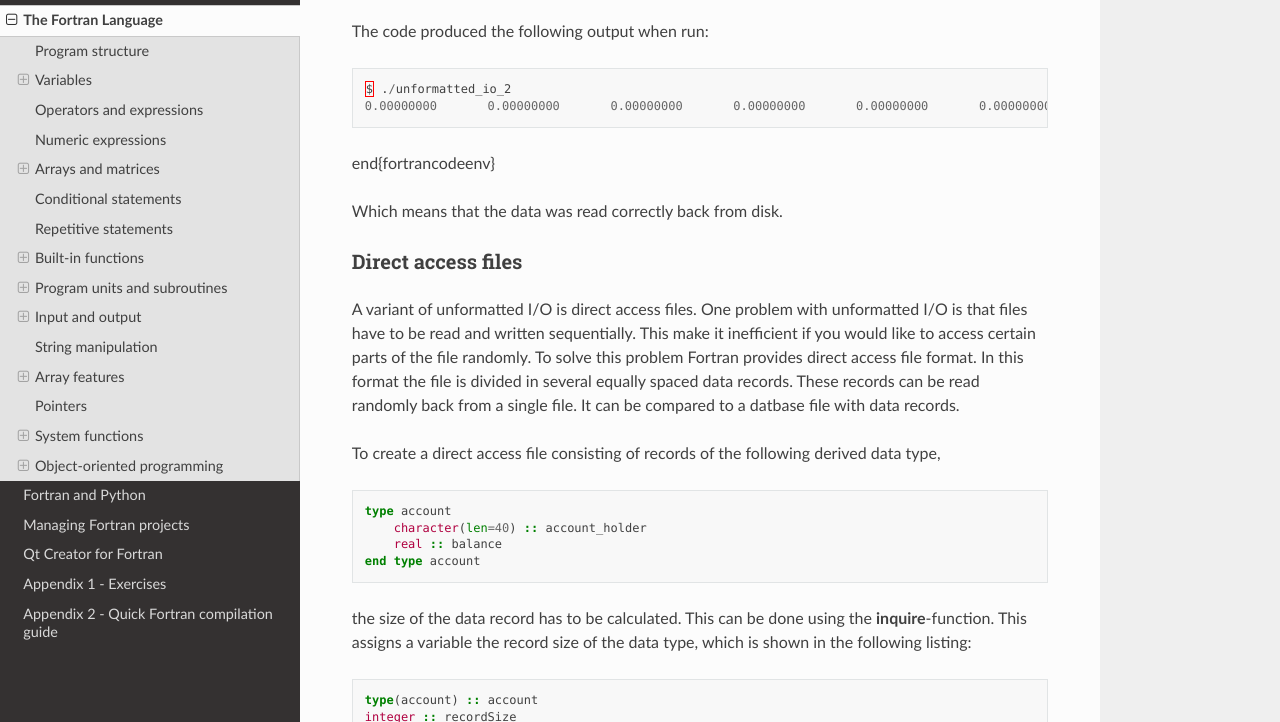
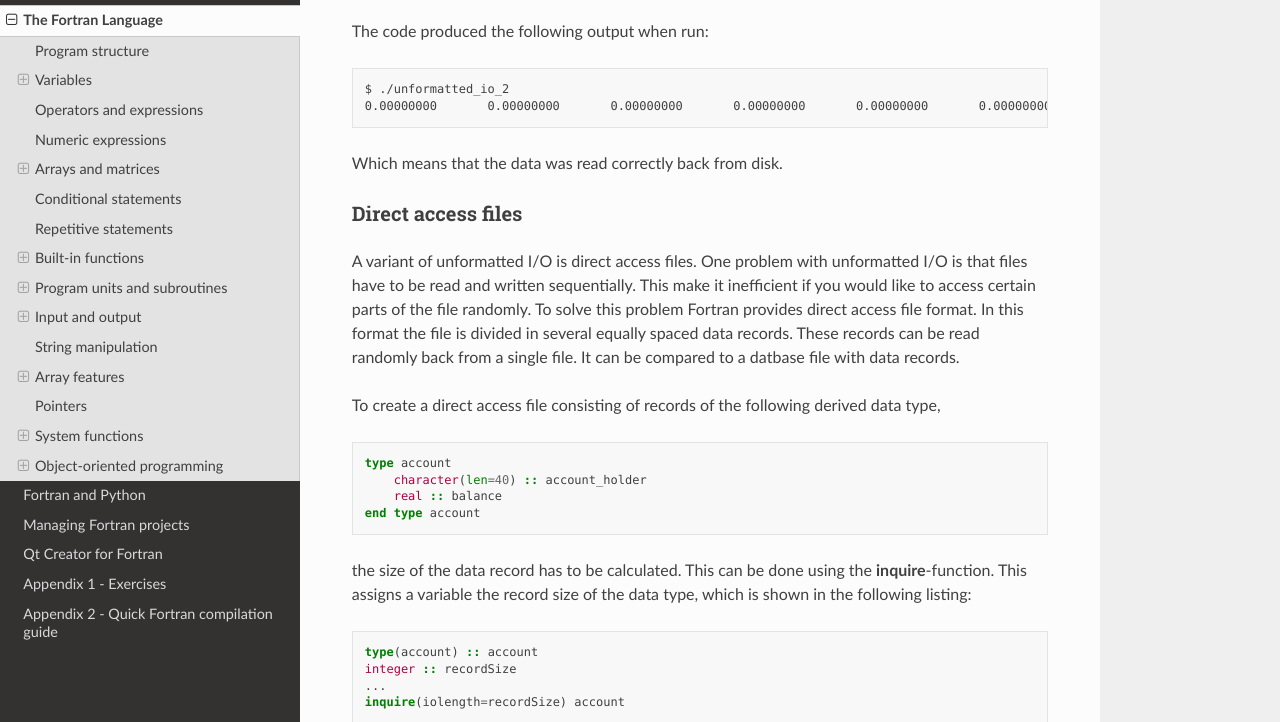
Before and after one commit to jonaslindemann/modern_fortran_book, a Sphinx documentation site: the page built from docs/source/chapter_fortran.rst, in a window 1280 px wide and 900 px high, scrolled down 41109 px, cut to the strip 178-900 px from the top of the window. Built offline with Sphinx 7.4.7 and the Read the Docs theme 2.0.0, drawn with Linux system fonts in a browser that asks for light colours; some of the changed text lies outside the part shown.

Commit message:
Fixed readthedocs compatibilities.

```diff
--- a/docs/source/chapter_fortran.rst
+++ b/docs/source/chapter_fortran.rst
@@ -248,7 +248,7 @@
 
 This will print the following:
 
-.. code-block::
+::
 
       42.000000000000000
       8.2890460584580950E-317
@@ -367,7 +367,7 @@
 
 Running the program will result in the following output:
 
-.. code-block::
+::
 
     2
     2
@@ -632,7 +632,7 @@
 
 The print-statements are added to show the actual memory address, so we can see what happens when we create subobjects.
 
-.. code-block::
+::
 
     Matrix a ( 10 x  10) DP
     ---------------------------------------------------------------------- ...
@@ -663,7 +663,7 @@
 
 This will give us the following output:
 
-.. code-block::
+::
 
     Vector ( 10)
     ---------------------------------------------------------------------- ...
@@ -682,7 +682,7 @@
 
 We get the following output:
 
-.. code-block::
+::
 
     Vector ( 10)
     ---------------------------------------------------------------------- ...
@@ -706,7 +706,7 @@
 
 This gives the following output:
 
-.. code-block::
+::
 
     Matrix (  2 x   2) DP
     --------------------
@@ -867,7 +867,7 @@
 
 The above program gives the following output:
 
-.. code-block::
+::
 
     Cycling to next value.
     Cycling to next value.
@@ -1028,7 +1028,7 @@
 
 The program produces the following output
 
-.. code-block::
+::
 
     0.1925    0.1925    0.1925    -.1925    -.1925    -.1925
     0.1925    0.1925    0.1925    -.1925    -.1925    -.1925
@@ -1358,7 +1358,7 @@
 
 Running this program produce the following output:
 
-.. code-block::
+::
 
     $ ./overloading
             1764
@@ -1431,7 +1431,7 @@
 
 Running the code will produced the expected output:
 
-.. code-block::
+::
 
     $ ./opoverload
       1.0000000000000000        1.0000000000000000        0.0000000000000000
@@ -1617,7 +1617,7 @@
 The resulting formatted output is shown below:
 
 
-.. code-block:: Fortran
+::
 
     $ ./dynamic_fcodes
     42.0    42.0    42.0    42.0    42.0    42.0
@@ -1641,7 +1641,7 @@
 
 The namelist in the text file starts with the \& character followed by the namelist-name then the namelist variable pairs are listed separated by commas. The namelist is ended with a single /. The following example shows 2 namelist entries in a text file:
 
-.. code-block::
+::
 
     &food litres_of_milk=5, no_of_eggs=12, kilos_of_butter=42, list=1,2,3,4,5 /
     &food litres_of_milk=6, no_of_eggs=24, kilos_of_butter=84, list=2,3,4,5,6 /
@@ -1659,7 +1659,7 @@
 
 Running this code produces the following output:
 
-.. code-block::
+::
 
           12           5          42
           24           6          84
@@ -1676,7 +1676,7 @@
 
 The contents of the written file, **food2.txt**, is shown below:
 
-.. code-block::
+::
 
     &FOOD
     NO_OF_EGGS=         24,
@@ -1750,11 +1750,10 @@
 
 The code produced the following output when run:
 
-.. code-block:: Fortran
+::
 
     $ ./unformatted_io_2
     0.00000000       0.00000000       0.00000000       0.00000000       0.00000000       0.00000000       1.00000000       0.00000000       0.00000000       0.00000000       0.00000000       0.00000000       0.00000000       1.00000000       0.00000000       0.00000000       0.00000000       0.00000000       0.00000000       0.00000000       1.00000000       0.00000000       0.00000000       0.00000000       0.00000000       0.00000000       0.00000000       1.00000000       0.00000000       0.00000000       0.00000000       0.00000000 ....
-\end{fortrancodeenv}
 
 Which means that the data was read correctly back from disk.
 
@@ -1920,7 +1919,7 @@
 
 The program produces the following output.
 
-.. code-block:: Fortran
+::
 
     5
     42
@@ -2248,7 +2247,7 @@
 
 This code would give the following output:
 
-.. code-block::
+::
 
     Particle position
     -----------------
@@ -2281,7 +2280,7 @@
 
 will produce the following compilation error:
 
-.. code-block::
+::
 
         particle % m_pos(1) = 0.0
                     1
```
Also changed, not shown: docs/source/chapter_fortran_projects.rst (+18 -18 lines), docs/source/chapter_fortran_python.rst (+9 -9 lines).
